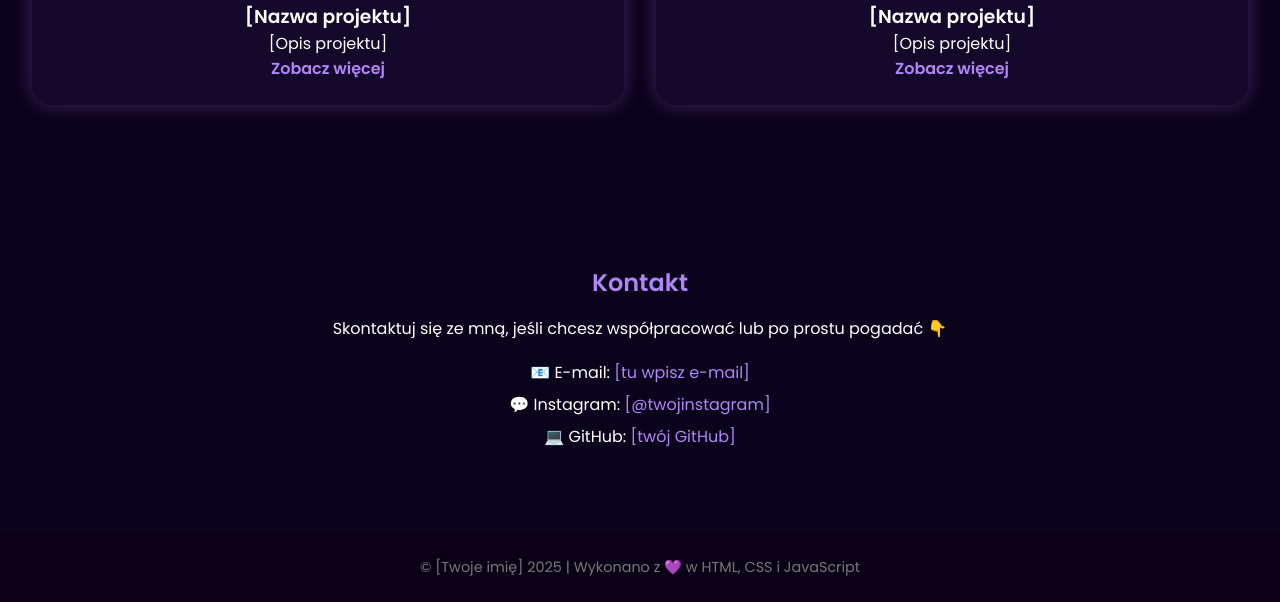
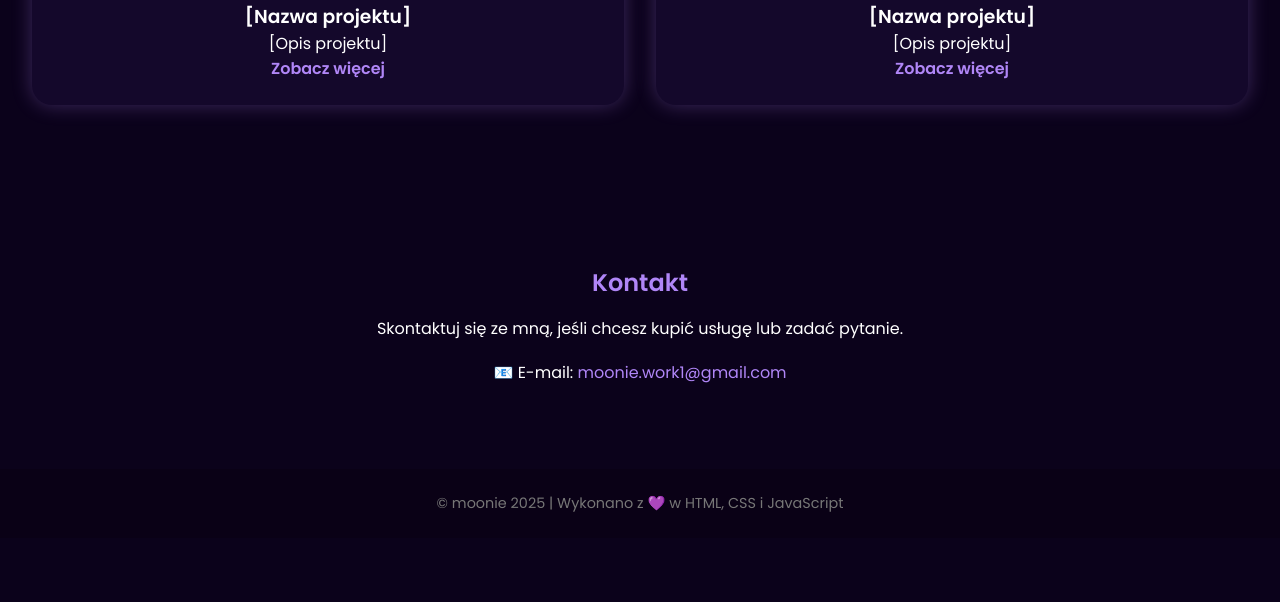
Before and after one commit to moonieportfolio/moonie-portfolio.github.io, a plain HTML site: page index.html in a window 1280 px wide. Shown: the part 940-1542 px from the top of the page. After the commit the page ends 1478 px from the top, so only its background shows below. Drawn offline with Linux system fonts and the light colour scheme.

Commit message:
Update index.html

```diff
--- a/index.html
+++ b/index.html
@@ -3,7 +3,7 @@
 <head>
   <meta charset="UTF-8" />
   <meta name="viewport" content="width=device-width, initial-scale=1.0" />
-  <title>[Twoje imię] – Portfolio</title>
+  <title>moonie – Portfolio</title>
   <link rel="stylesheet" href="style.css" />
 </head>
 <body>
@@ -76,16 +76,14 @@
 
   <section id="contact" class="contact">
     <h2>Kontakt</h2>
-    <p>Skontaktuj się ze mną, jeśli chcesz współpracować lub po prostu pogadać 👇</p>
+    <p>Skontaktuj się ze mną, jeśli chcesz kupić usługę lub zadać pytanie.</p>
     <ul class="contact-list">
-      <li>📧 E-mail: <a href="mailto:[tu wpisz e-mail]">[tu wpisz e-mail]</a></li>
-      <li>💬 Instagram: <a href="[link do IG]" target="_blank">[@twojinstagram]</a></li>
-      <li>💻 GitHub: <a href="[link do GitHub]" target="_blank">[twój GitHub]</a></li>
+      <li>📧 E-mail: <a href="mailto:moonie.work1@gmail.com">moonie.work1@gmail.com</a></li>
     </ul>
   </section>
 
   <footer>
-    <p>© [Twoje imię] 2025 | Wykonano z 💜 w HTML, CSS i JavaScript</p>
+    <p>© moonie 2025 | Wykonano z 💜 w HTML, CSS i JavaScript</p>
   </footer>
 
   <script src="script.js"></script>
```
